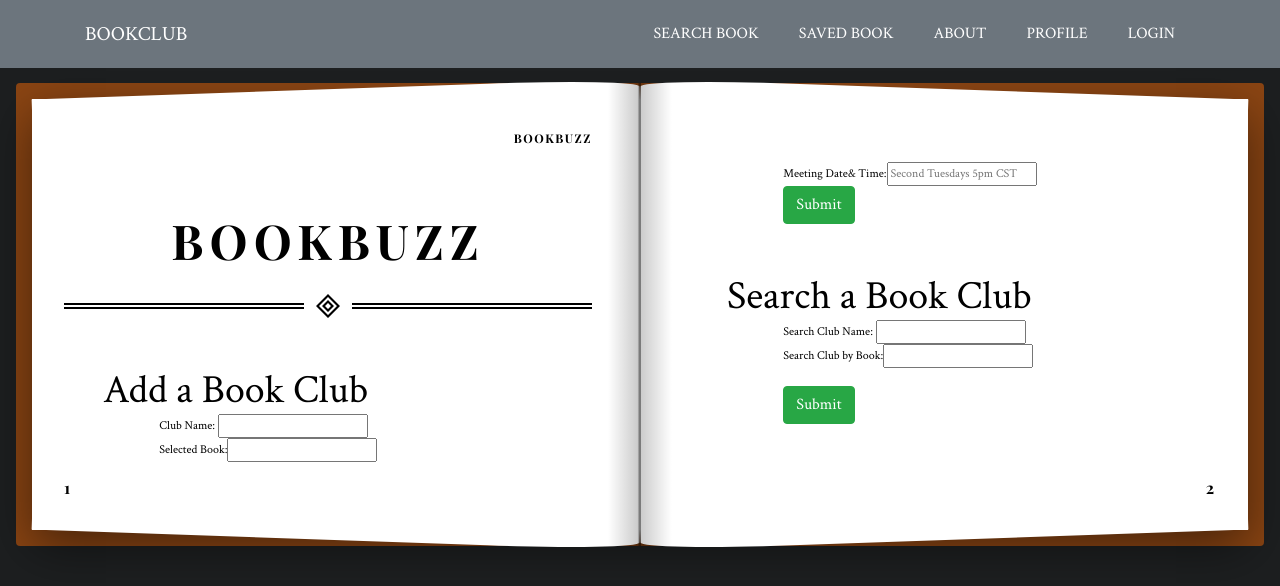
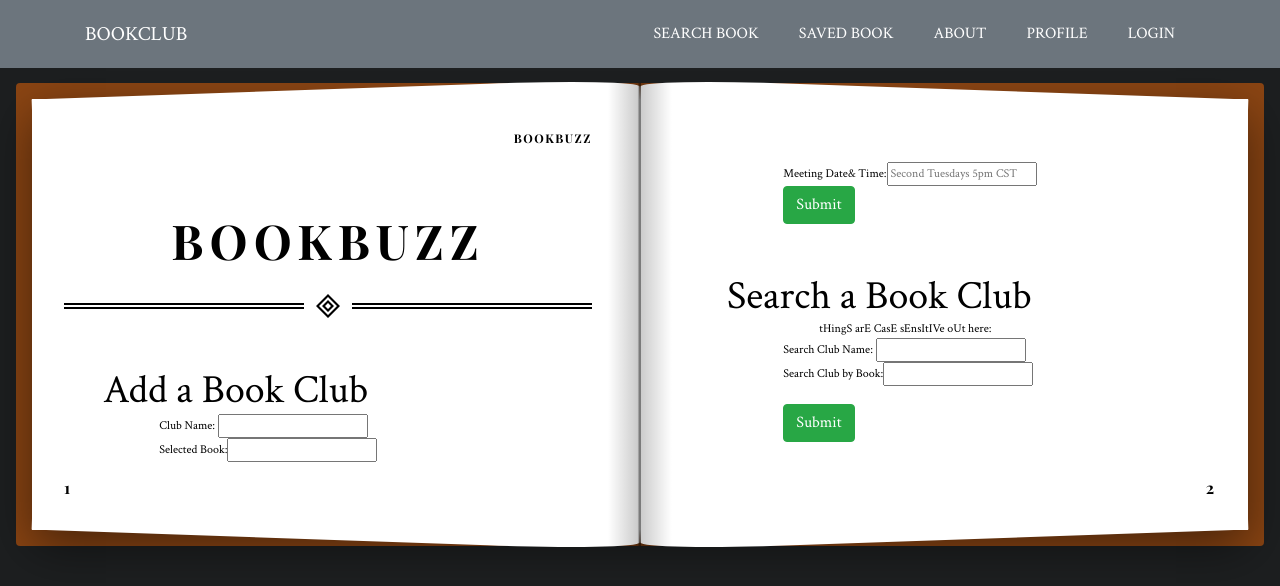
Before and after one commit to kevinerman/Bookbuzz, a React (Create React App) app in the folder client/: page /bookclub in a window 1280 px wide. Shown: the top 586 px of the page. Built offline with nearby package versions, Linux system fonts and the light colour scheme; no server answers; a web font is replaced by a local one.

Commit message:
updated search by club name and book name

```diff
--- a/client/src/components/searchBookClub.js
+++ b/client/src/components/searchBookClub.js
@@ -8,7 +8,7 @@ export default class SearchClubForm extends React.Component {
 
     this.state = {
       searchClubName: "",
-      searchByBookNameByBook: "",
+      searchByBookNameByBook: ""
     };
 
     this.handleChange = this.handleChange.bind(this);
@@ -30,7 +30,49 @@ export default class SearchClubForm extends React.Component {
     event.preventDefault();
 
     //IF CLUBNAME IS TRUE THEN DO THIS OR DO THIS (LET BOOKDEFAULT="HARRY POTTER")
+    // needs to take input
 
+    let formData2 = {
+      searchClubName: this.state.searchClubName,
+      searchByBookNameByBook: this.state.searchByBookNameByBook
+    };
+
+    // console.log("hello", formData2.searchClubName);
+    console.log("hello2", formData2.searchByBookNameByBook);
+
+    if (!formData2.searchByBookNameByBook) {
+      myAPI
+        .getClubs()
+        .then(function(response) {
+          let responseArray = response.data;
+          let intro = "Your Book Club: ";
+          console.log(responseArray);
+          let i = 0;
+          responseArray.forEach(element => {
+            if (!element.clubName) {
+              element.clubName = "Harry Potter";
+            }
+
+            if (element.clubName.includes(formData2.searchClubName)) {
+              let iDiv = document.createElement("div");
+              iDiv.id = "block" + i;
+              document.getElementById("display_clubs").appendChild(iDiv);
+
+              let s = document.getElementById("block" + i);
+              i++;
+              s.append(intro);
+              s.append(element.clubName);
+              s.append(element.bookName);
+              s.append(element.meetingDate);
+            }
+          });
+        })
+        .catch(function(error) {
+          console.log(error);
+        });
+    }
+//end of the search by club name
+    else { // search by book name
 
 
 
@@ -39,44 +81,51 @@ export default class SearchClubForm extends React.Component {
         .getClubs()
         .then(function(response) {
           let responseArray = response.data;
-        let intro = "Your Book Club: "
+          let intro = "Your Book Club: ";
           console.log(responseArray);
           let i = 0;
           responseArray.forEach(element => {
-          let iDiv = document.createElement('div');
+            if (!element.bookName) {
+              element.bookName = "Potter";
+            }
 
-          iDiv.id = 'block'+i;
-          // iDiv.className = 'block';
-          // iDiv.className = 'col s12';
+            if (element.bookName.includes(formData2.searchByBookNameByBook)) {
+              let iDiv = document.createElement("div");
+              iDiv.id = "block" + i;
               document.getElementById("display_clubs").appendChild(iDiv);
-          let s =  document.getElementById('block'+i);
+
+              let s = document.getElementById("block" + i);
               i++;
               s.append(intro);
               s.append(element.clubName);
               s.append(element.bookName);
               s.append(element.meetingDate);
-
+            }
+          });
+        })
+        .catch(function(error) {
+          console.log(error);
         });
 
 
-        // sort
 
 
-        // document.getElementById("display_clubs").append("This is where all the clubs come");
 
-      })
-      .catch(function(error) {
-        console.log(error);
-        //Perform action based on error
-      });
+
+    }
+
+
+
+
+
   }
 
   render() {
     return (
       <div>
         <h1> Search a Book Club</h1>
-        <form idname="searchClubForm"  onSubmit={this.handleSubmit}>
-
+        <form idname="searchClubForm" onSubmit={this.handleSubmit}>
+          <p>tHingS arE CasE sEnsItIVe oUt here:</p>
           <label>
             Search Club Name: {"    "}
             <input
@@ -100,11 +149,9 @@ export default class SearchClubForm extends React.Component {
 
           <br />
 
-          <input type="submit" value="Submit" className="btn btn-success"/>
+          <input type="submit" value="Submit" className="btn btn-success" />
         </form>
-        <div id="display_clubs" className="row">
-
-        </div>
+        <div id="display_clubs" className="row" />
       </div>
     );
   }
--- a/client/src/components/styles.css
+++ b/client/src/components/styles.css
@@ -11,7 +11,6 @@ form {
     font-size: 12px;
 }
 
-#block {
-    /* display:inline-block; */
-    display: flex;
-}
+/* #block {
+    display:inline-block;
+} */
```
Lines whose indentation alone changed are shown as unchanged.
